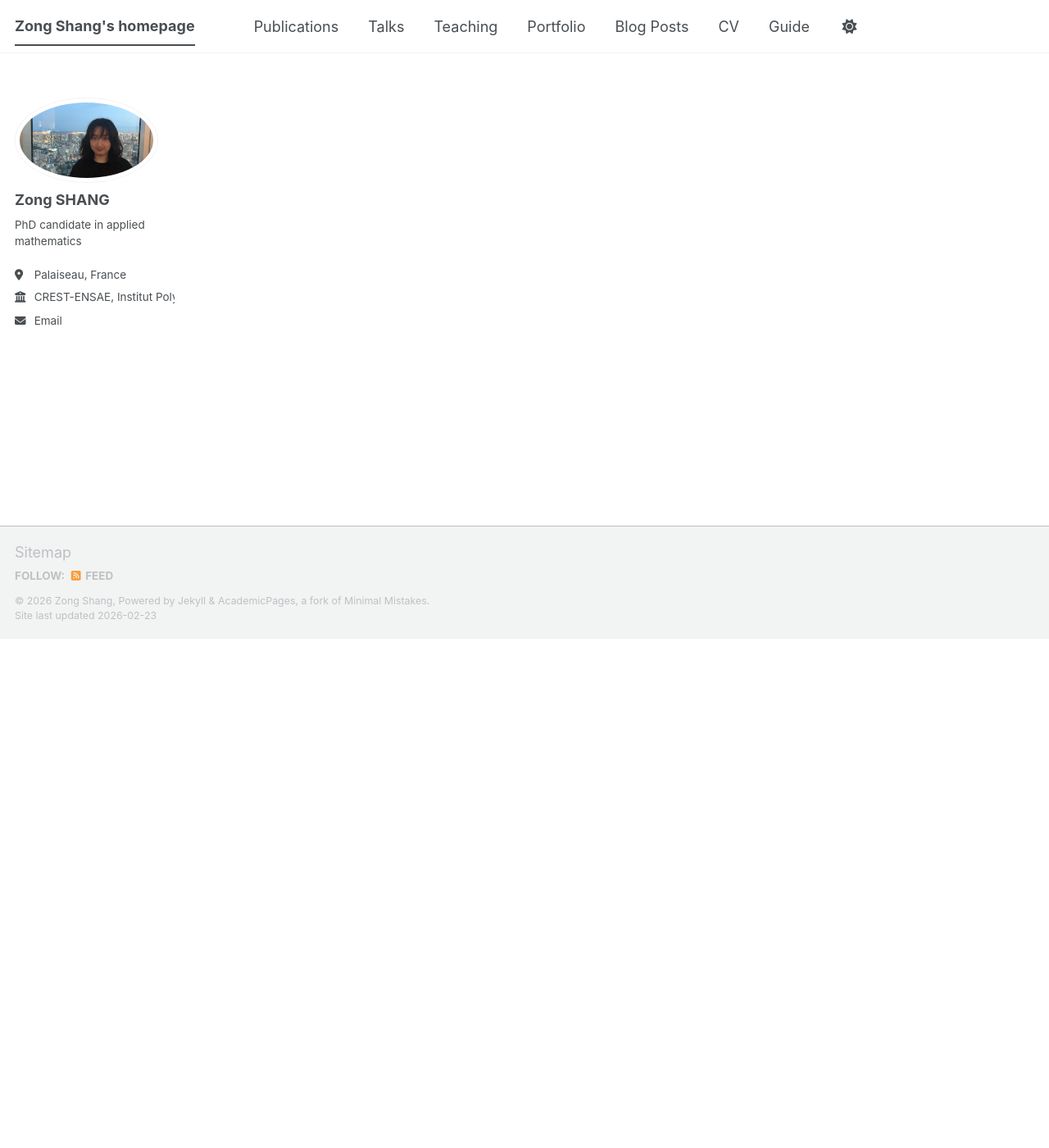
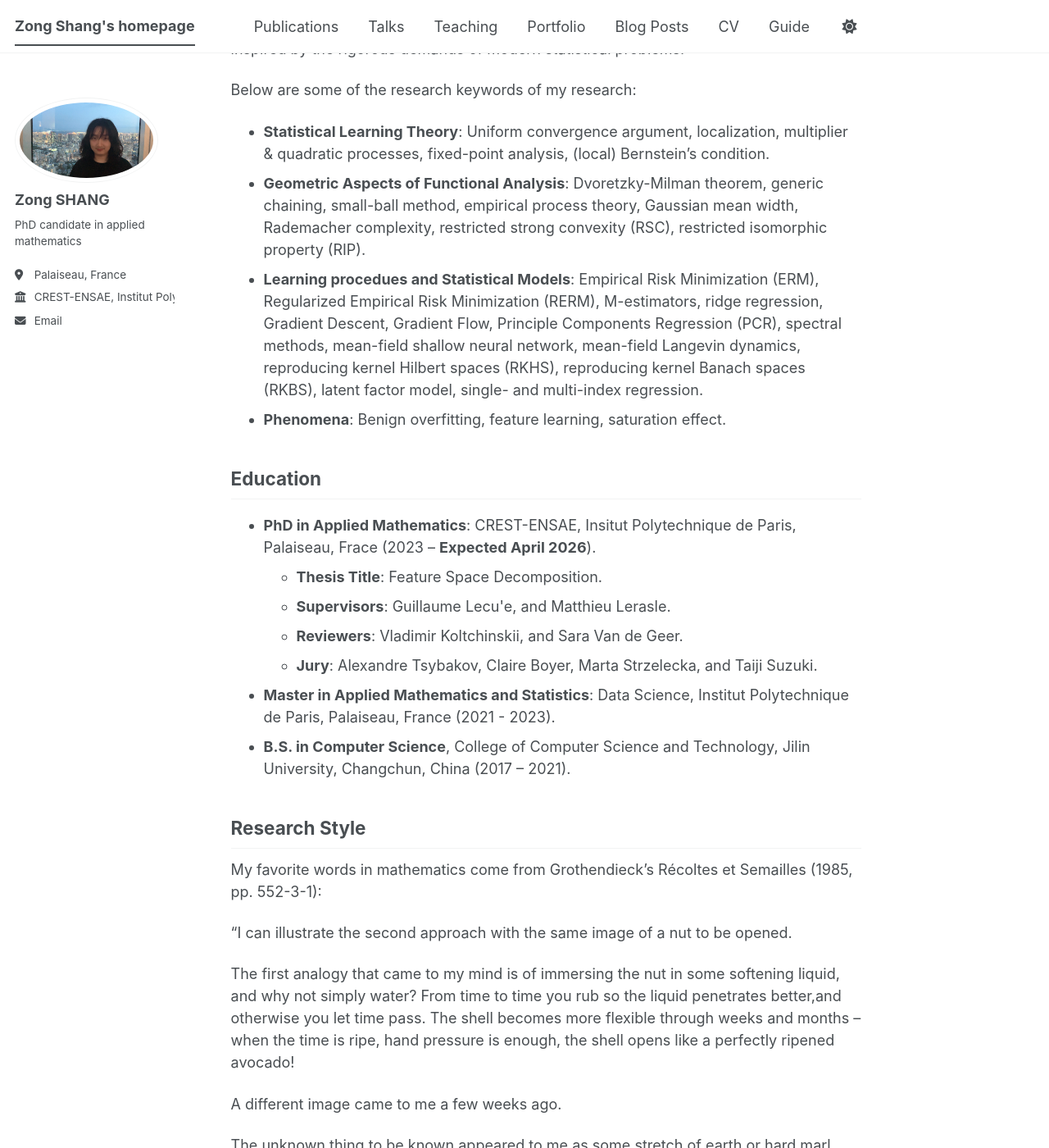
Before and after one commit to zong-shang/zong-shang.github.io, a Jekyll site: the page built from _pages/about.md, in a window 1280 px wide and 1400 px high, scrolled down 621 px. Shown: the whole window at 82% size. Built offline with Jekyll 4.4.1, drawn with Linux system fonts in a browser that asks for light colours; a script bundle is joined from its source files by our own code; library files that are not in the unit come from our copies; some of the changed text lies outside the part shown.

Commit message:
Update about.md

```diff
--- a/_pages/about.md
+++ b/_pages/about.md
@@ -7,4 +7,43 @@ redirect_from:
   - /about.html
 ---
 
-I am a 3rd year Ph.D. student in the Department of Statistics at CREST-ENSAE, Institut Polytechnique de Paris, supervised by <a href="https://guillaume-lecue.faculty.essec.edu/">Guillaume Lecué</a> and <a href="https://lerasle.perso.math.cnrs.fr/">Matthieu Lerasle</a>. On this homepage, you can find some of my reflections on mathematical statistics and statistical learning theory.  Starting from the fall of 2026, I will join the School of Mathematics at the Georgia Institute of Technology as a Visiting Assistant Professor. My mentor will be Vladimir Koltchinskii.
+I am a 3rd year Ph.D. student in the Department of Statistics at CREST-ENSAE, Institut Polytechnique de Paris, supervised by <a href="https://guillaume-lecue.faculty.essec.edu/">Guillaume Lecu\'e</a> and <a href="https://lerasle.perso.math.cnrs.fr/">Matthieu Lerasle</a>. On this homepage, you can find some of my reflections on mathematical statistics and statistical learning theory.  Starting from the fall of 2026, I will join the School of Mathematics at the Georgia Institute of Technology as a Visiting Assistant Professor. My mentor will be Vladimir Koltchinskii.
+
+## Research Interests
+
+I am interested in Mathematical Statistics and Statistical Learning Theory. My research focuses on refining the fundamental methodologies of the field, specifically the uniform convergence argument.
+
+In collaboration with my PhD advisor, Guillaume Lecu\'e, I developed the Feature Space Decomposition (FSD) method. FSD provides theoretical statisticians with a novel analytical tool and a transformative framework for understanding high-dimensional structures. Motivated by the phenomenon of benign overfitting, this methodology bridges the gap between mathematical statistics and the Geometric Aspects of Functional Analysis (GAFA). My work utilizes classical GAFA results while developing new generalizations inspired by the rigorous demands of modern statistical problems.
+
+Below are some of the research keywords of my research:
+
+* **Statistical Learning Theory**: Uniform convergence argument, localization, multiplier & quadratic processes, fixed-point analysis, (local) Bernstein's condition.
+* **Geometric Aspects of Functional Analysis**: Dvoretzky-Milman theorem, generic chaining, small-ball method, empirical process theory, Gaussian mean width, Rademacher complexity, restricted strong convexity (RSC), restricted isomorphic property (RIP).
+* **Learning procedues and Statistical Models**: Empirical Risk Minimization (ERM), Regularized Empirical Risk Minimization (RERM), M-estimators, ridge regression, Gradient Descent, Gradient Flow, Principle Components Regression (PCR), spectral methods, mean-field shallow neural network, mean-field Langevin dynamics, reproducing kernel Hilbert spaces (RKHS), reproducing kernel Banach spaces (RKBS), latent factor model, single- and multi-index regression.
+* **Phenomena**: Benign overfitting, feature learning, saturation effect.
+
+## Education
+
+* **PhD in Applied Mathematics**: CREST-ENSAE, Insitut Polytechnique de Paris, Palaiseau, Frace (2023 – **Expected April 2026**).
+  * **Thesis Title**: Feature Space Decomposition.
+  * **Supervisors**: Guillaume Lecu\'e, and Matthieu Lerasle.
+  * **Reviewers**: Vladimir Koltchinskii, and Sara Van de Geer.
+  * **Jury**: Alexandre Tsybakov, Claire Boyer, Marta Strzelecka, and Taiji Suzuki.
+* **Master in Applied Mathematics and Statistics**: Data Science, Institut Polytechnique de Paris, Palaiseau, France (2021 - 2023).
+* **B.S. in Computer Science**, College of Computer Science and Technology, Jilin University, Changchun, China (2017 – 2021).
+
+## Research Style
+
+My favorite words in mathematics come from Grothendieck’s Récoltes et Semailles (1985, pp. 552-3-1):
+
+“I can illustrate the second approach with the same image of a nut to be opened.
+
+The first analogy that came to my mind is of immersing the nut in some softening liquid, and why not simply water? From time to time you rub so the liquid penetrates better,and otherwise you let time pass. The shell becomes more flexible through weeks and months – when the time is ripe, hand pressure is enough, the shell opens like a perfectly ripened avocado!
+
+A different image came to me a few weeks ago.
+
+The unknown thing to be known appeared to me as some stretch of earth or hard marl, resisting penetration… the sea advances insensibly in silence, nothing seems to happen, nothing moves, the water is so far off you hardly hear it.. yet it finally surrounds the resistant substance.”
+
+Even though I do not speak French, this image of the rising sea has always resonated with me — gentle, patient, and inexorable, much like the way I hope mathematics reveals its truths.
+
+This 'rising sea' philosophy guides my own approach to research. I am a firm believer that in mathematics, the 'hard work' should be done by the definitions and the framework themselves. When the conceptual architecture is built with enough care and insight, the theorems should not be forced; they should emerge as natural, almost quiet, consequences of the structures we have defined. For me, a proof is most beautiful when it feels less like a conquest and more like a discovery made inevitable by the right perspective.
```
